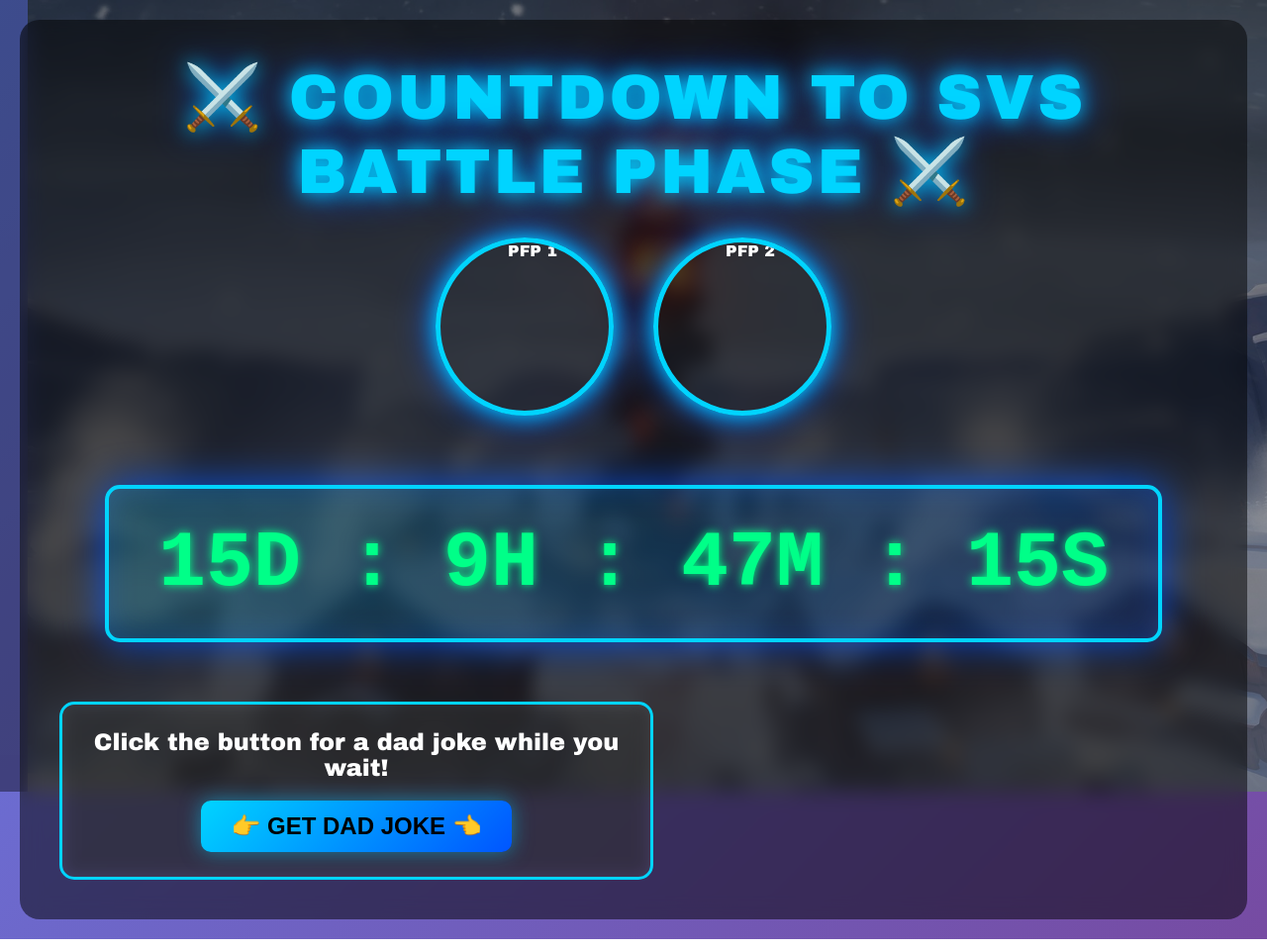
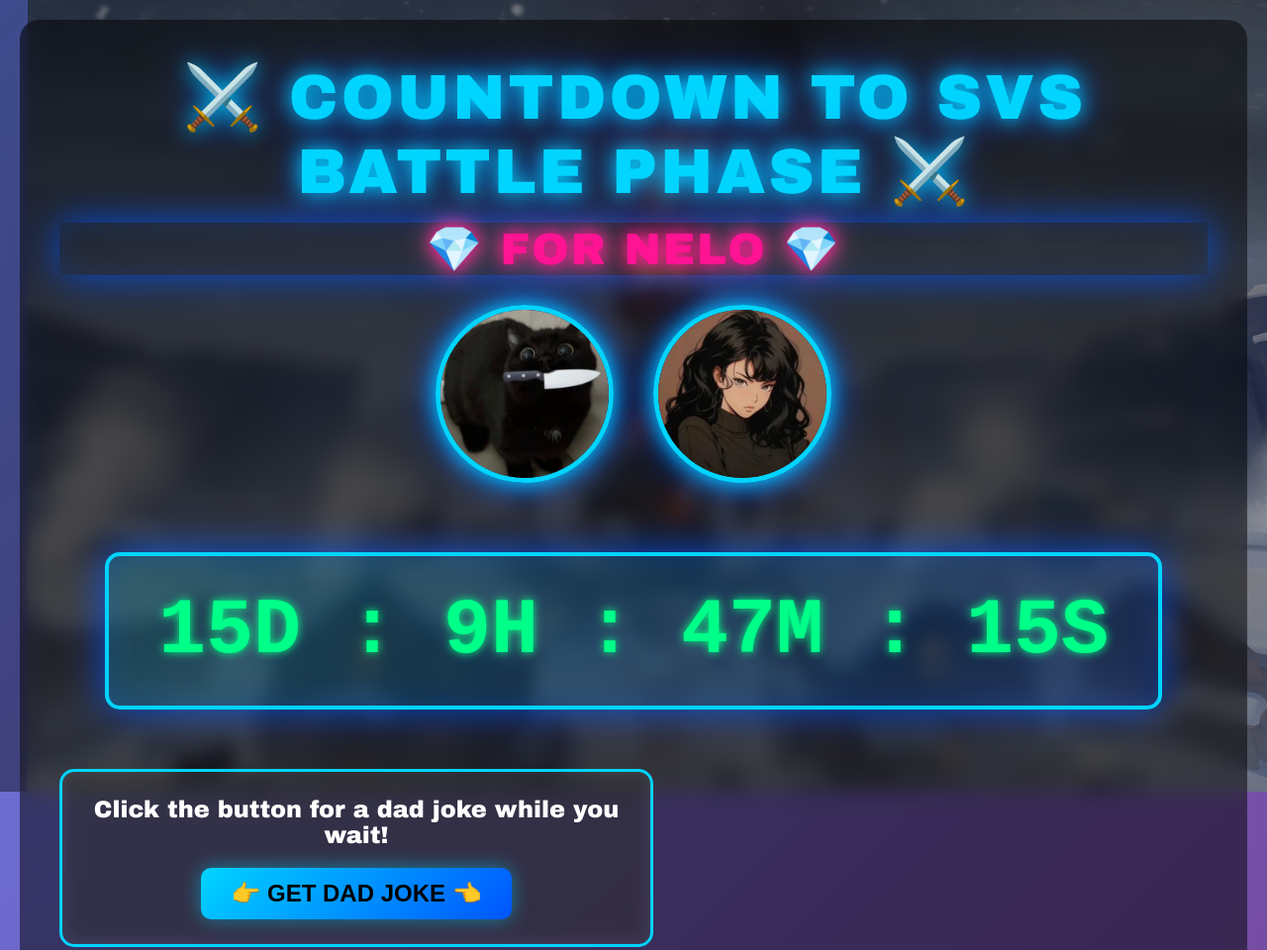
Before and after one commit to tonywilliams24/nelo-svs-countdown, a plain HTML site: page index.html in a window 1280 px wide. Shown: the top 960 px of the page at 99% size. Drawn offline with Linux system fonts and the light colour scheme; files whose address does not match are found by name.

Commit message:
Update index.html

```diff
--- a/index.html
+++ b/index.html
@@ -69,17 +69,17 @@
     }
 
     .carousel-slide:nth-child(1) {
-      background-image: url('file:///Users/tony/Downloads/ws中型城镇登录loading_1920x1080.jpg');
+      background-image: url('img/ws中型城镇登录loading_1920x1080.jpg');
       animation-delay: 0s;
     }
 
     .carousel-slide:nth-child(2) {
-      background-image: url('file:///Users/tony/Downloads/MV5BNDA4ODc2ZDUtNWUwZC00ZjFiLWI2MGQtMGMzYWQwNTgzODU4XkEyXkFqcGc@._V1_FMjpg_UX1000_.jpg');
+      background-image: url('img/MV5BNDA4ODc2ZDUtNWUwZC00ZjFiLWI2MGQtMGMzYWQwNTgzODU4XkEyXkFqcGc@._V1_FMjpg_UX1000_.jpg');
       animation-delay: 12s;
     }
 
     .carousel-slide:nth-child(3) {
-      background-image: url('file:///Users/tony/Downloads/unnamed.png');
+      background-image: url('img/unnamed.png');
       animation-delay: 24s;
     }
 
@@ -106,10 +106,20 @@
       font-size: 4rem;
       text-transform: uppercase;
       letter-spacing: 3px;
-      margin: 0 0 30px 0;
+      margin: 0 0 15px 0;
       color: #00d4ff;
       text-shadow: 0 0 20px #00d4ff, 0 0 40px #0055ff;
       animation: shake 0.5s infinite;
+    }
+
+    .for-nelo {
+      font-size: 2.8rem;
+      color: #ff1493;
+      text-shadow: 0 0 15px #ff1493, 0 0 30px #ff69b4;
+      margin-bottom: 25px;
+      font-weight: bold;
+      letter-spacing: 2px;
+      animation: glow 2s ease-in-out infinite;
     }
 
     .pfp-container {
@@ -198,10 +208,11 @@
 
   <div class="content">
     <h1>⚔️ COUNTDOWN TO SVS BATTLE PHASE ⚔️</h1>
+    <div class="for-nelo">💎 FOR NELO 💎</div>
 
     <div class="pfp-container">
-      <img src="file:///Users/tony/Desktop/Screenshot 2026-07-30 at 5.02.01 PM.png" alt="PFP 1" class="pfp">
-      <img src="file:///Users/tony/Desktop/Screenshot 2026-07-30 at 5.01.53 PM.png" alt="PFP 2" class="pfp">
+      <img src="img/IMG_3945.jpeg" alt="PFP 1" class="pfp">
+      <img src="img/IMG_3946.jpeg" alt="PFP 2" class="pfp">
     </div>
 
     <div id="timer">LOADING...</div>
```
